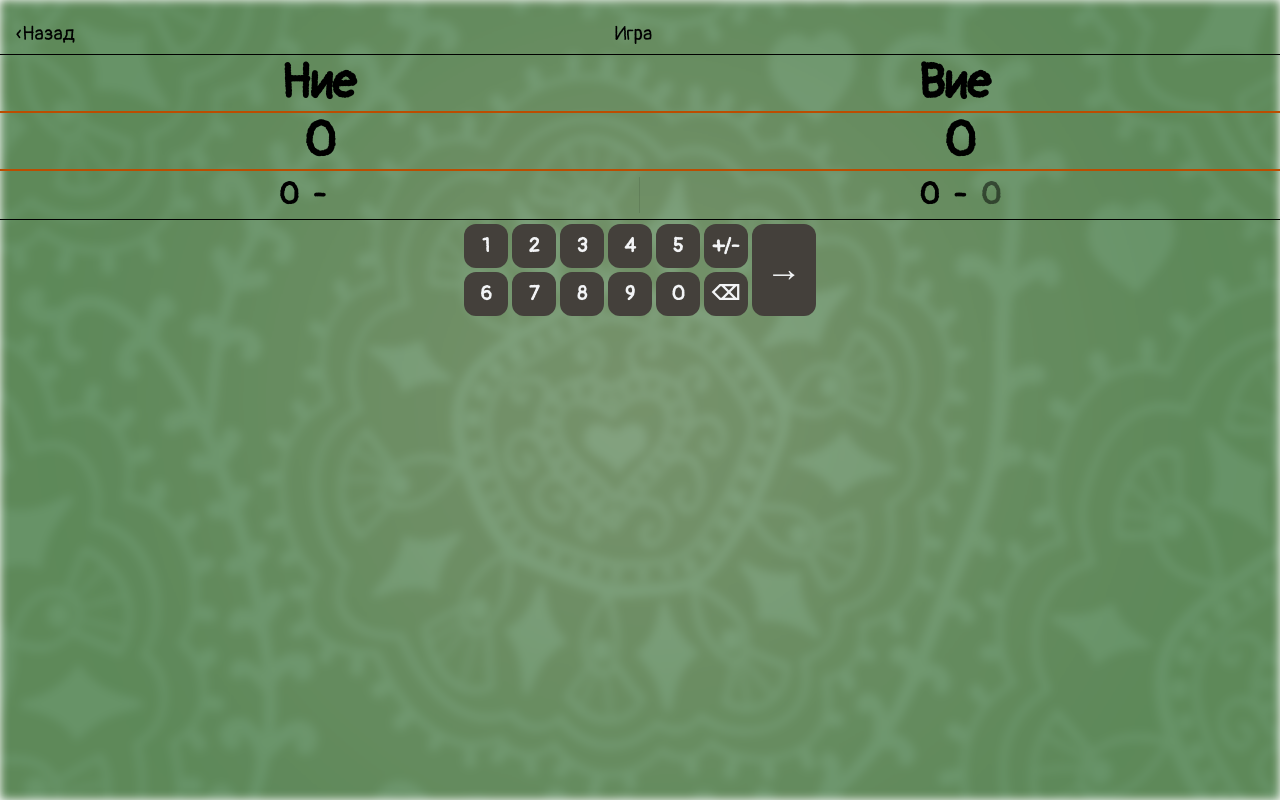
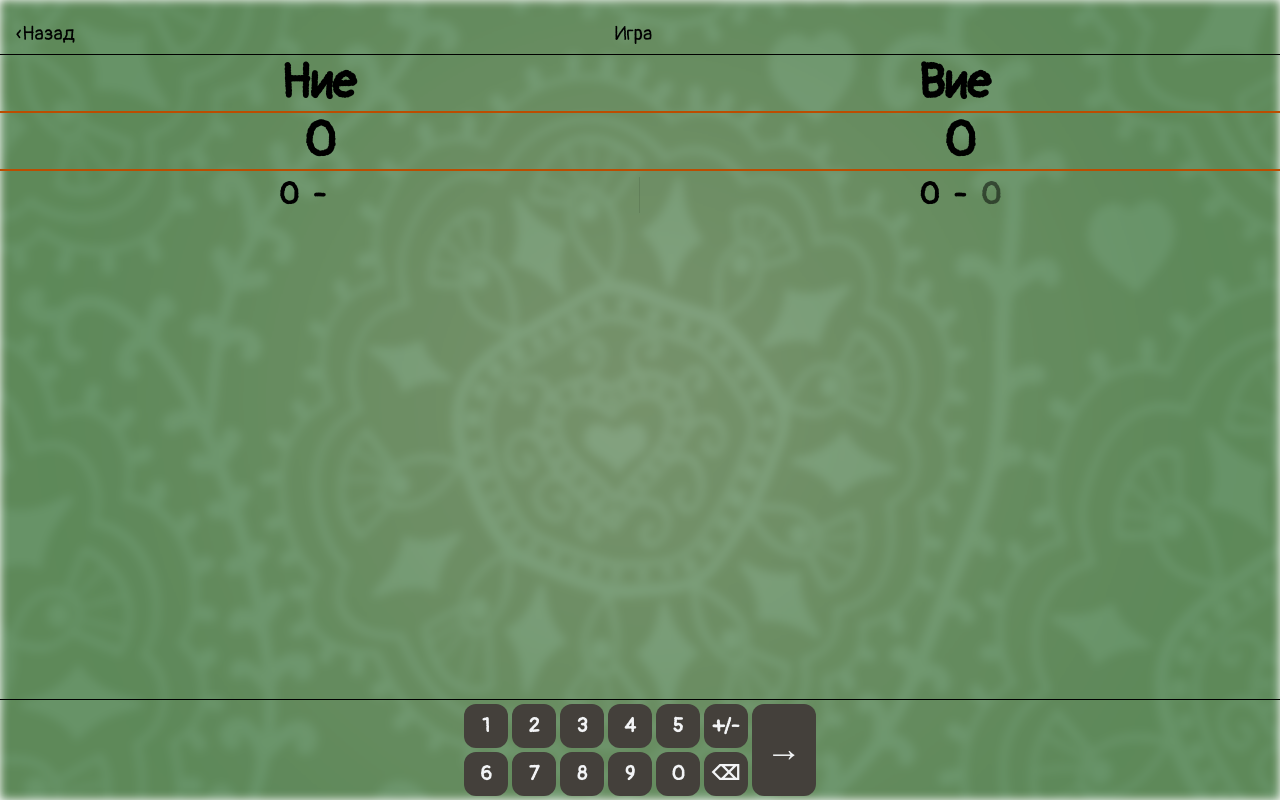
Before and after one commit to petko-todorov/belot-scorer, a React (Vite) app: page /game/1 in a window 1280 px wide. Built offline with nearby package versions, Linux system fonts and the light colour scheme.

Commit message:
Add flex-1 to game chat container

```diff
--- a/src/pages/CurrentGame.jsx
+++ b/src/pages/CurrentGame.jsx
@@ -131,7 +131,7 @@ const CurrentGame = () => {
                     </div>
                 </div>
 
-                <div className="overflow-y-auto">
+                <div className="overflow-y-auto flex-1 flex flex-col">
                     <div>
                         <hr className="border-t-2 border-amber-700" />
                         <div className="grid grid-cols-2 items-center text-5xl py-1 font-semibold">
```
